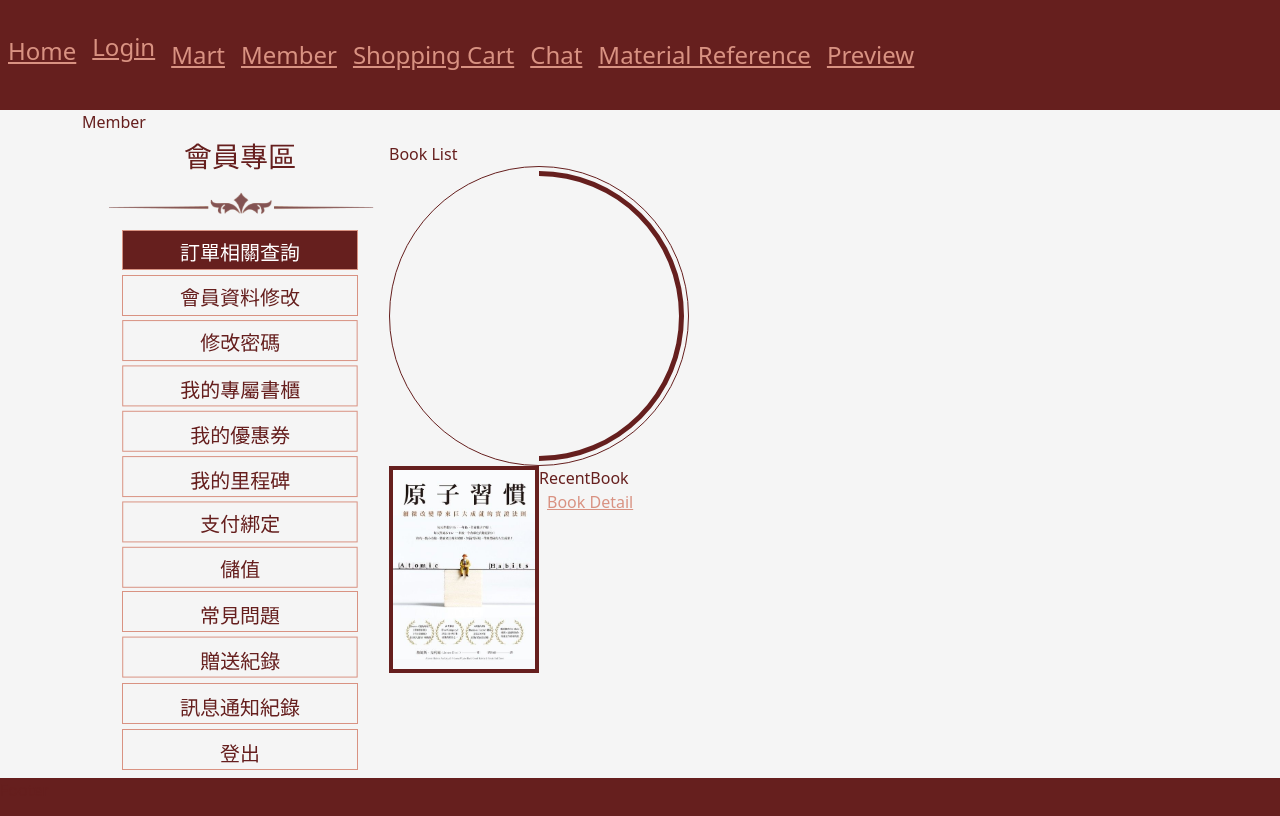
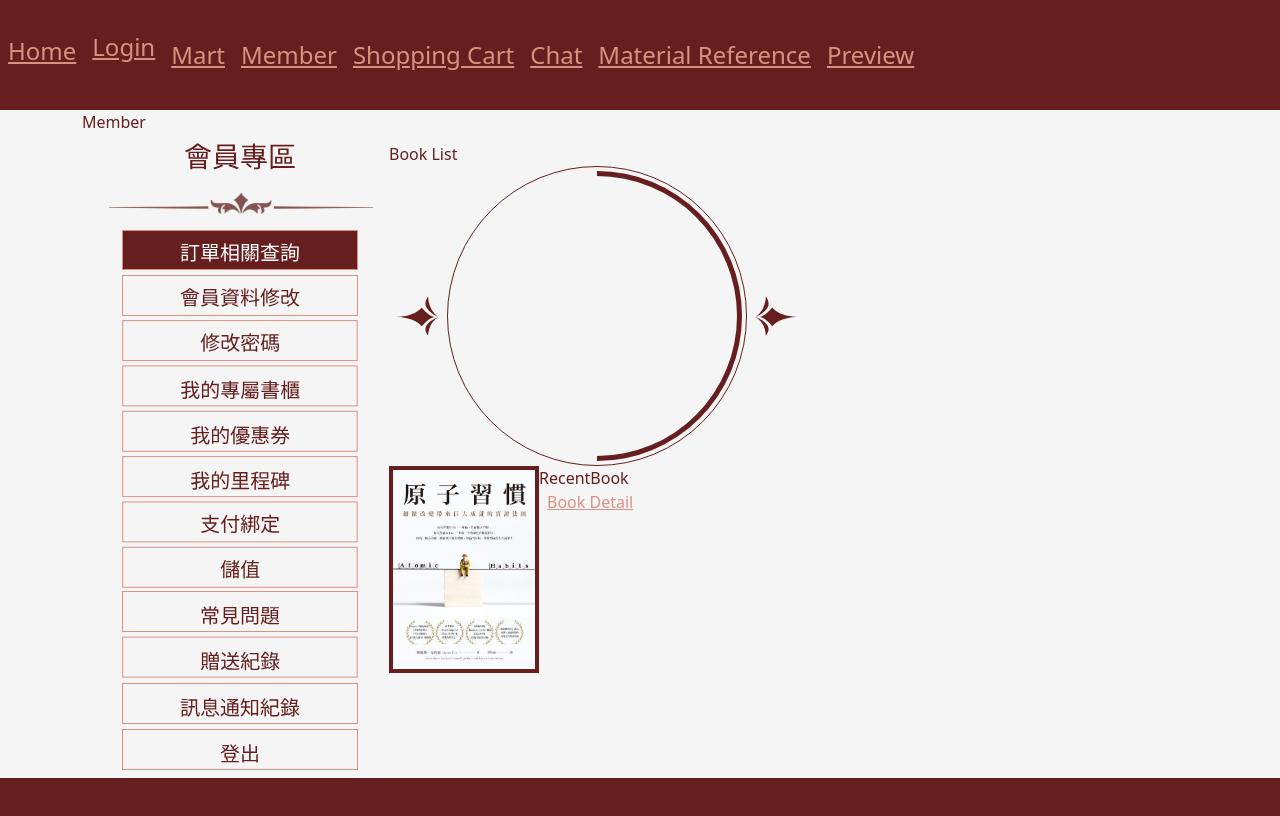
Before and after one commit to Anthya1104/ebook-fe, a React (Create React App) app in the folder ebook-fe/: page /Member/bookshelf in a window 1280 px wide. Shown: the top 816 px of the page. Built offline with nearby package versions, Linux system fonts and the light colour scheme.

Commit message:
[feat]chart.js component added

```diff
--- a/ebook-fe/src/pages/Member/Bookshelf/Component/RecentBook.js
+++ b/ebook-fe/src/pages/Member/Bookshelf/Component/RecentBook.js
@@ -1,13 +1,14 @@
-import React from 'react'
+import React, { useEffect } from 'react'
 import BookCover from '../../../../img/book.jpg'
+import ArrowRight from '../../../../img/recent_book_arrow_r.svg'
 import { Chart as ChartJS, ArcElement, Tooltip, Legend } from 'chart.js'
 import { Doughnut } from 'react-chartjs-2'
-import '../../../../style/global.scss'
+import { useState } from 'react'
 
 // 動態資料連動方法 -> 使用
 ChartJS.register(ArcElement, Tooltip, Legend)
 let readProcess = 50
-export const data = {
+const newdata = {
   labels: [],
   datasets: [
     {
@@ -19,14 +20,32 @@ export const data = {
     },
   ],
 }
+console.log()
 function RecentBook() {
+  // 動態做法: https://www.youtube.com/watch?v=UwlaPofs5cA&ab_channel=SeemaHolidayDeveloper
+  const [data, setData] = useState(newdata)
+  // 用 useEffect 做動態改變
+  useEffect(() => {
+    // readProcess -> data.datasets[0].data[0]
+    // console.log(data.datasets[0].data[0])
+  }, [data])
+
+  // 然後用 useEffect
+  // useEffect(() => {
+  //   let newProcess = 20
+  //   // let updateData = [...data]
+  // }, [data])
   return (
     <>
       <div className="">
-        <div className="recent-book d-flex justify-content-center align-items-center">
-          <div className="chartLocation">
-            <Doughnut data={data} />
+        <div className="d-flex justify-content-center align-items-center">
+          <img className="img-flip m-2" alt="arrow-l" src={ArrowRight} />
+          <div className="recent-book d-flex justify-content-center align-items-center">
+            <div className="chartLocation">
+              <Doughnut data={data} />
+            </div>
           </div>
+          <img className="m-2" alt="arrow-r" src={ArrowRight} />
         </div>
         <div className="recent-book-img p-1">
           <img className="contain-fit" alt="recent-book" src={BookCover} />
--- a/ebook-fe/src/pages/Member/index.js
+++ b/ebook-fe/src/pages/Member/index.js
@@ -10,7 +10,7 @@ function Member() {
         <div>
           <img alt="test-sidenavi" src={SideNavi} />
         </div>
-        <Outlet />{' '}
+        <Outlet />
       </div>
     </>
   )
--- a/ebook-fe/src/style/Bookshelf.scss
+++ b/ebook-fe/src/style/Bookshelf.scss
@@ -4,6 +4,9 @@
   object-fit: contain;
   width: 100%;
   height: 100%;
+}
+.img-flip{
+  transform: scaleX(-1) ;
 }
 
 .recent-book{
```
Also changed, not shown: ebook-fe/src/img/recent_book_arrow_r.svg (added).
